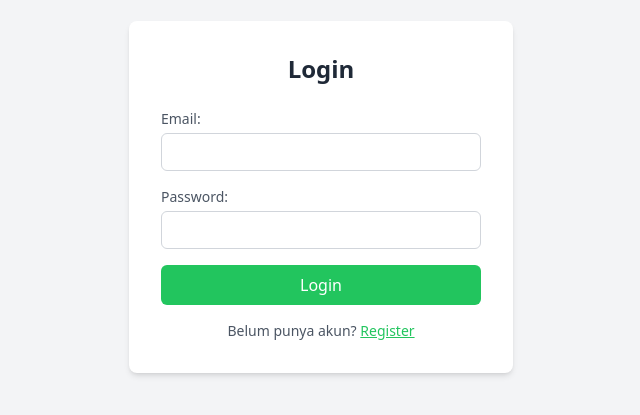
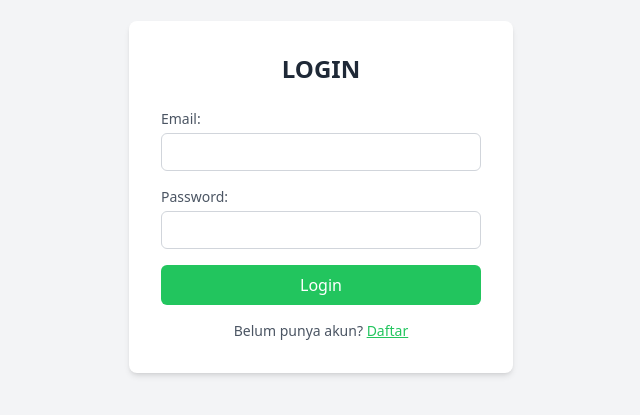
Before and after one commit to wldnftrh51/DaftarKontak_FrontEnd, a Nuxt app: page /login in a window 1280 px wide. Shown: the part 203-618 px from the top of the page, without its empty margins (319-959 px from the left). Built offline with nearby package versions, Linux system fonts and the light colour scheme.

Commit message:
edit page login

```diff
--- a/pages/login.vue
+++ b/pages/login.vue
@@ -1,7 +1,7 @@
 <template>
-  <div class="flex justify-center items-center h-screen bg-gray-100 p-4">
+  <div class="flex justify-center items-center h-screen bg-gray-100">
     <div class="bg-white p-8 rounded-lg shadow-md max-w-sm w-full text-center">
-      <h1 class="text-2xl font-semibold text-gray-800 mb-6">Login</h1>
+      <h1 class="text-2xl font-semibold text-gray-800 mb-6">LOGIN</h1>
       <form @submit.prevent="login" class="space-y-4">
         <div>
           <label for="email" class="block text-sm font-medium text-gray-600 mb-1 text-left">Email:</label>
@@ -34,7 +34,7 @@
       <p class="text-sm text-gray-600 mt-4">
         Belum punya akun?
         <button @click="goToRegister" class="text-green-500 underline hover:text-green-600">
-          Register
+          Daftar
         </button>
       </p>
     </div>
```
